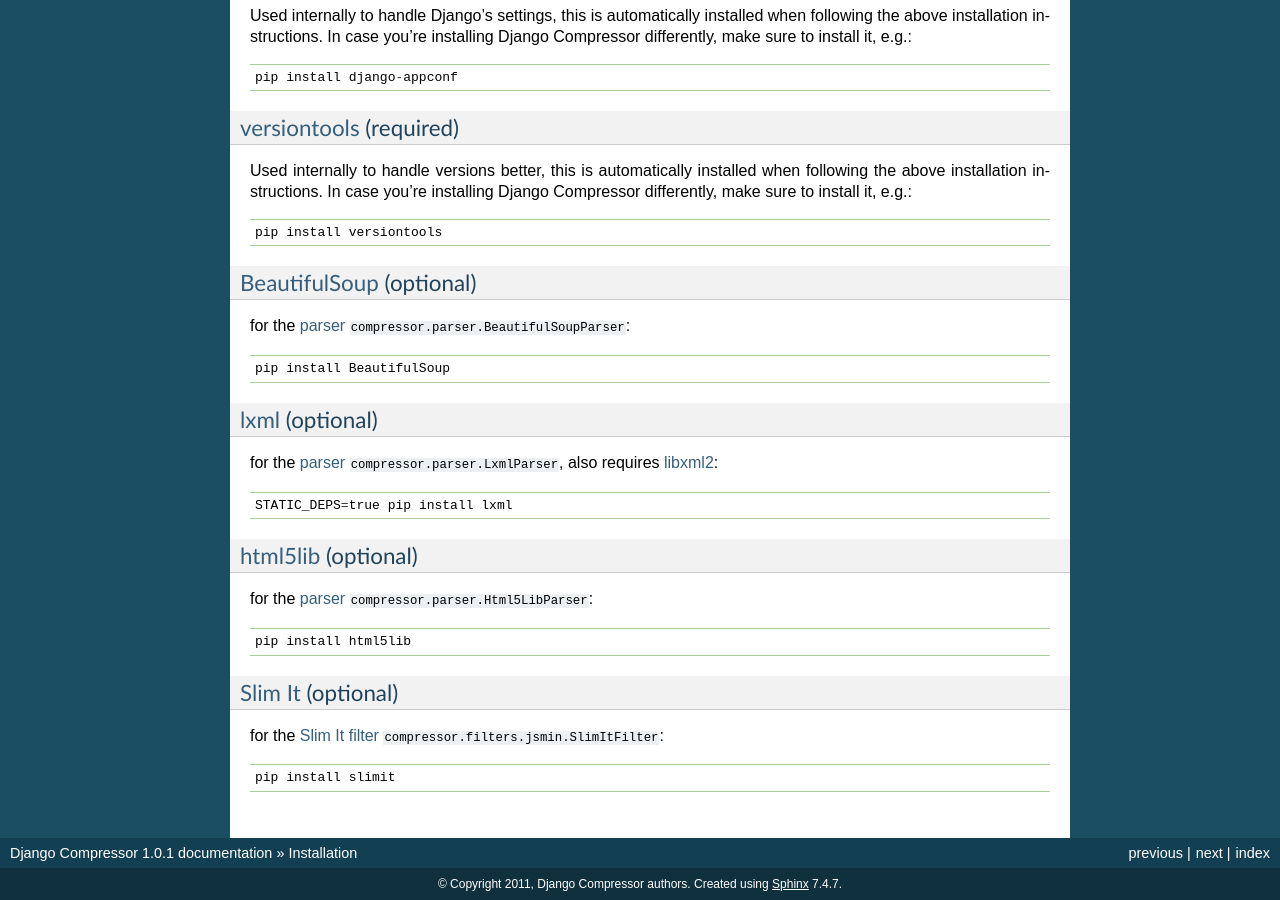
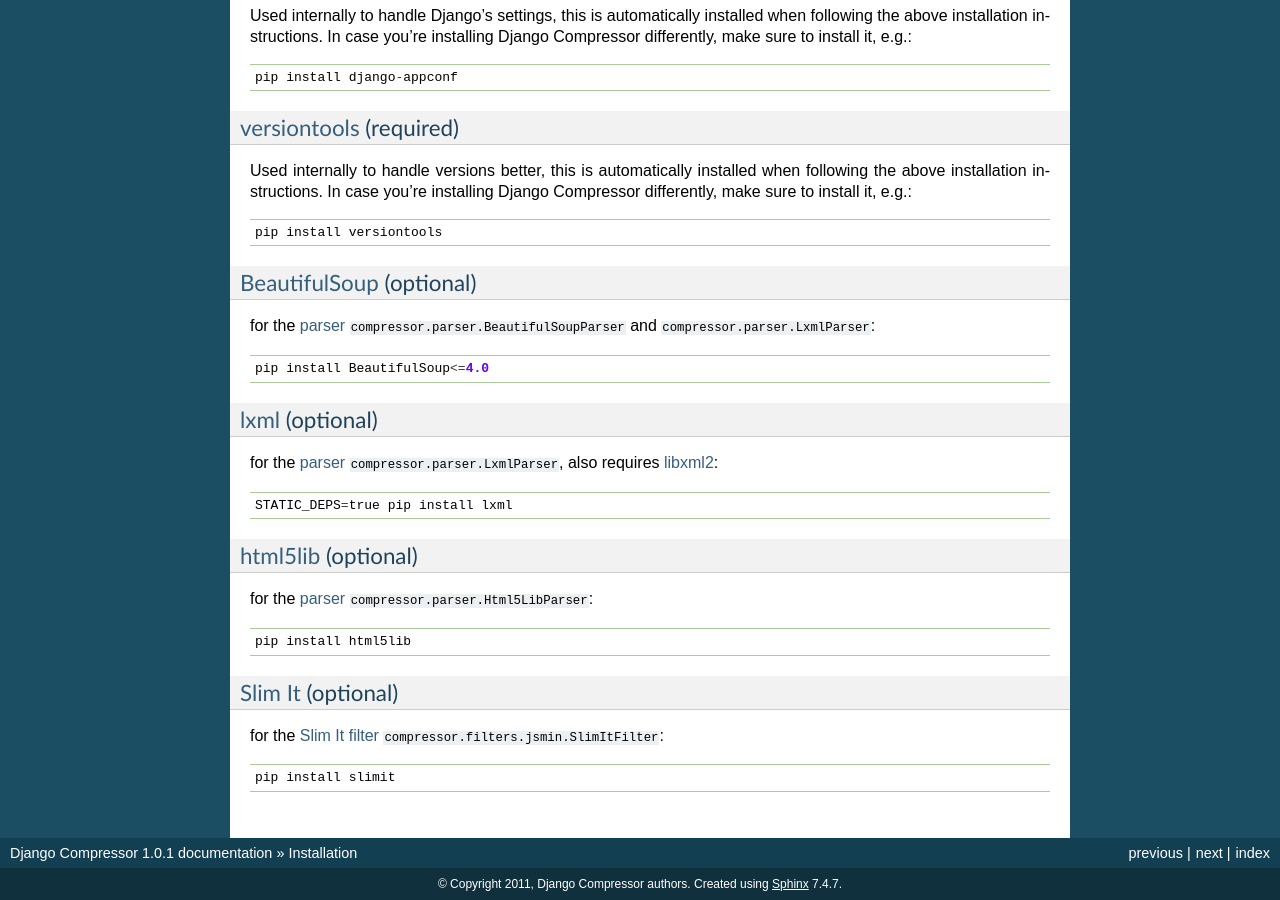
Before and after one commit to django-compressor/django-compressor, a Sphinx documentation site: the page built from docs/installation.txt, in a window 1280 px wide and 900 px high, scrolled down 668 px. Built offline with Sphinx 7.4.7, drawn with Linux system fonts in a browser that asks for light colours.

Commit message:
Added note about BeautifulSoup being a reqirement for the lxml parser, too. Also specified version needed to be installed (3.X).

```diff
--- a/docs/installation.txt
+++ b/docs/installation.txt
@@ -61,9 +61,10 @@
 ^^^^^^^^^^^^^^^^^^^^^^^^^
 
 for the :ref:`parser <compress_parser>`
-``compressor.parser.BeautifulSoupParser``::
+``compressor.parser.BeautifulSoupParser`` and
+``compressor.parser.LxmlParser``::
 
-    pip install BeautifulSoup
+    pip install BeautifulSoup<=4.0
 
 lxml_ (optional)
 ^^^^^^^^^^^^^^^^
```
